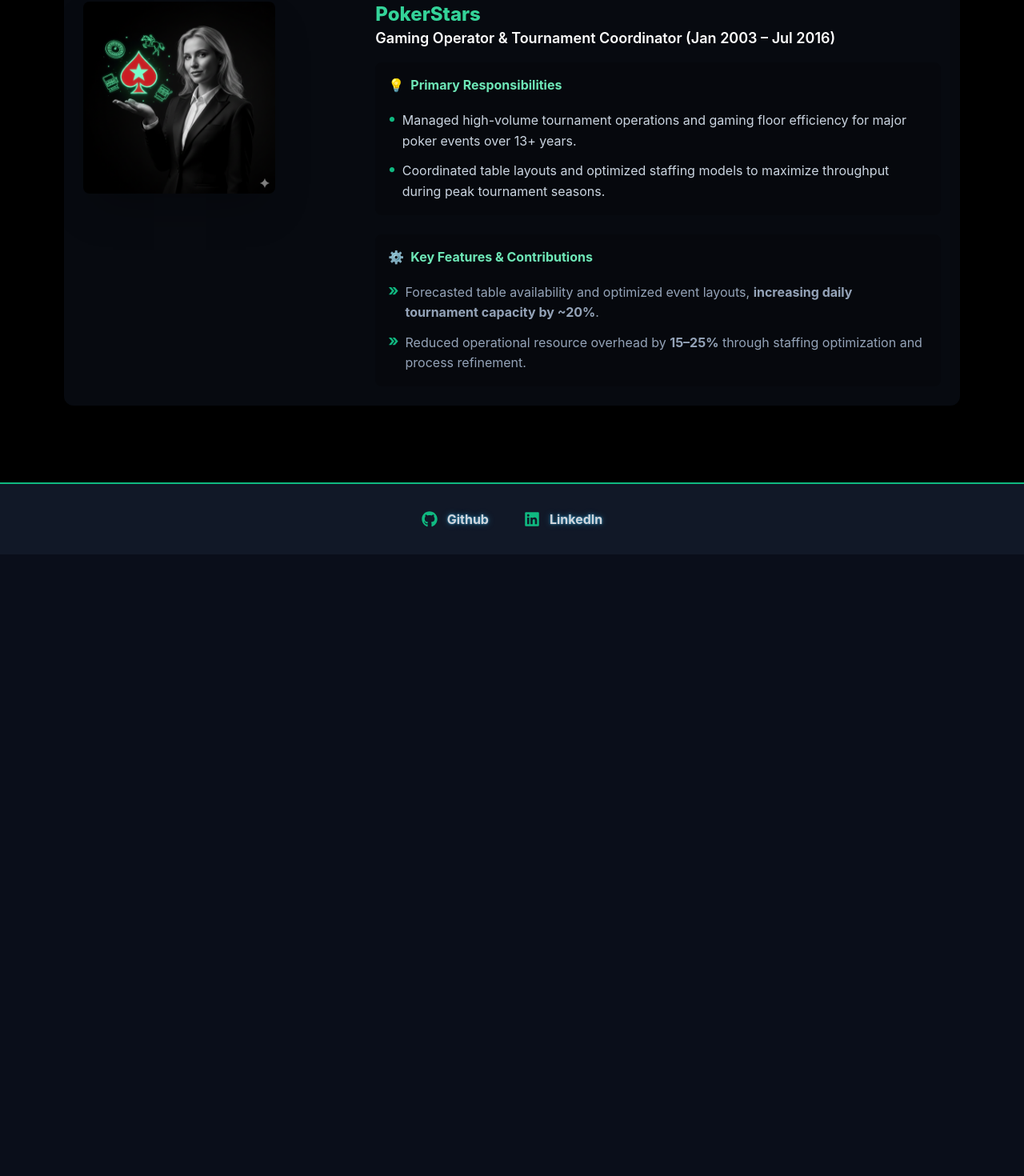
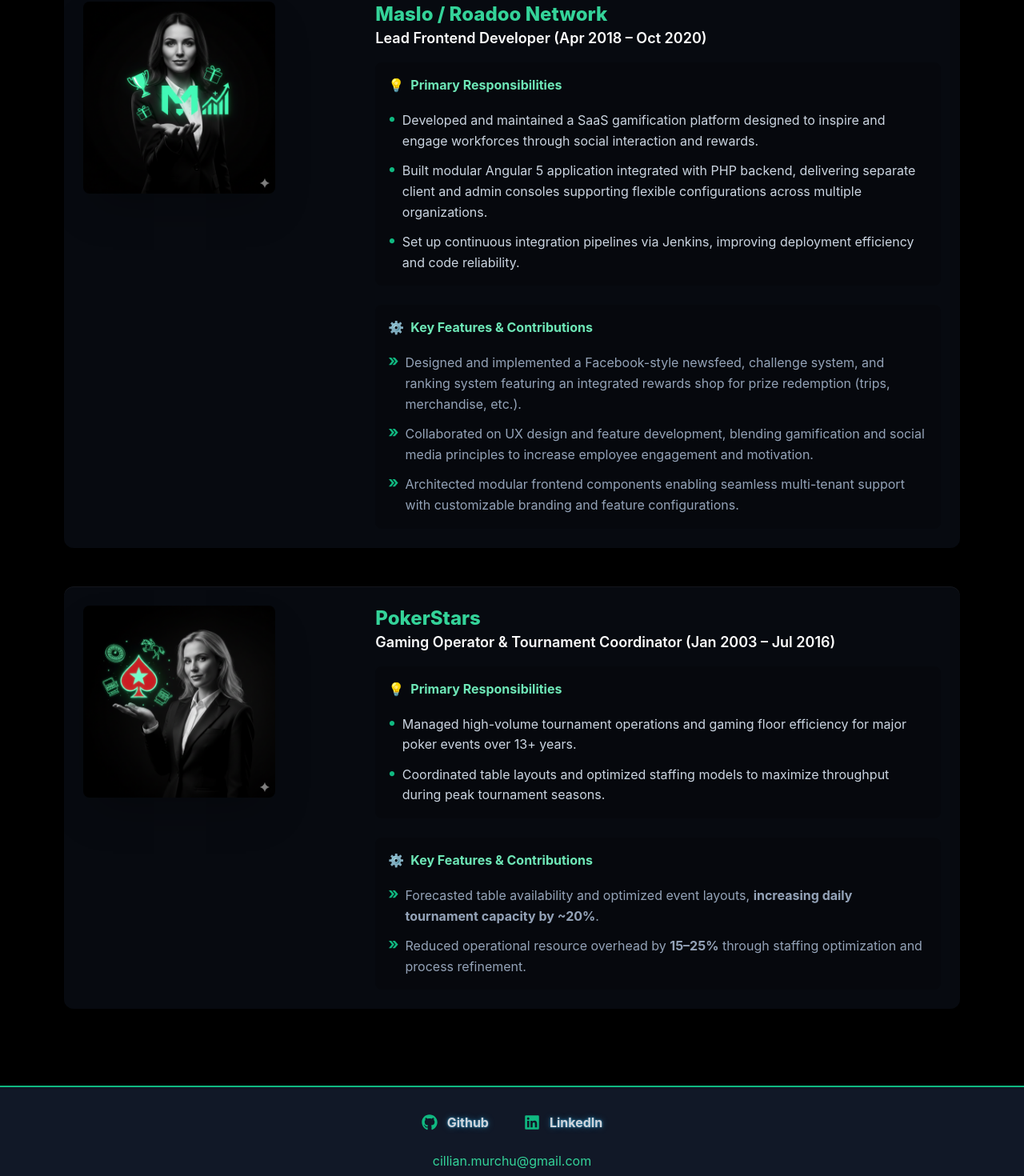
Before and after one commit to CillianOMurchu/portfolio, a React (Vite) app: page /about in a window 1280 px wide. Shown: the part 1880-3350 px from the top of the page at 80% size. Before the commit the page ends 2573 px from the top, so only its background shows below. Built offline with nearby package versions, Linux system fonts and the light colour scheme.

Commit message:
add roadoo

```diff
--- a/src/components/HeroTitle.tsx
+++ b/src/components/HeroTitle.tsx
@@ -81,7 +81,7 @@ const HeroTitle: React.FC<HeroTitleProps> = ({ onItemClick, selectedItem }) => {
                 ? "scale(0.9) translateY(20px)"
                 : "translateY(0)",
               animation: `flyInUp 0.8s cubic-bezier(.4,0,.2,1) forwards`,
-              animationDelay: `${i * 0.5}s`,
+              animationDelay: `${i * 0.15}s`,
               textAlign: "center",
               width: "100%",
               left: 0,
@@ -93,7 +93,7 @@ const HeroTitle: React.FC<HeroTitleProps> = ({ onItemClick, selectedItem }) => {
               ...(item.text === "Hospitality" ? {} : { fontWeight: 700 }),
             }}
             aria-label={item.text}
-            onClick={() => onItemClick?.(item.text as ItemType)}
+            // onClick={() => onItemClick?.(item.text as ItemType)}
             title={selectedItem === (item.text as ItemType) ? "Click to deactivate" : "Click to explore"}
             onMouseEnter={handleMouseEnter}
             onMouseLeave={handleMouseLeave}
--- a/src/components/app/AppRoutes.tsx
+++ b/src/components/app/AppRoutes.tsx
@@ -6,6 +6,7 @@ import About from "./About";
 import Fintech from "./Fintech";
 import Hospitality from "./Hospitality";
 import IGaming from "./iGaming";
+import Contact from "./Contact";
 
 const defaultMotion = {
   initial: { opacity: 0, y: 20 },
@@ -45,6 +46,12 @@ const routeConfigs = [
     screen: <IGaming />,
     motion: defaultMotion,
   },
+  {
+    path: "/contact",
+    key: "contact",
+    screen: <Contact />,
+    motion: defaultMotion,
+  },
 ];
 
 export const AppRoutes: React.FC = () => {
--- /dev/null
+++ b/src/components/app/Contact.tsx
@@ -0,0 +1,65 @@
+import { motion } from "framer-motion";
+
+const Contact = () => {
+  return (
+    <div className="min-h-screen bg-gradient-to-br from-slate-950 via-slate-900 to-black flex items-center justify-center px-4">
+      <motion.div
+        initial={{ opacity: 0, scale: 0.95, y: 20 }}
+        animate={{ opacity: 1, scale: 1, y: 0 }}
+        transition={{ duration: 0.6, ease: "easeOut" }}
+        className="w-full max-w-lg"
+      >
+        {/* Chatbot Container */}
+        <div className="bg-slate-950/50 backdrop-blur-md border-2 border-emerald-500/50 rounded-2xl shadow-2xl overflow-hidden">
+          {/* Header */}
+          {/* <div className="bg-gradient-to-r from-emerald-500/20 to-emerald-400/20 border-b border-emerald-500/30 px-6 py-4"> */}
+          {/* <h2 className="text-emerald-400 font-semibold text-lg">Let's Connect</h2> */}
+          {/* </div> */}
+
+          {/* Chat Content */}
+          <div className="p-8 space-y-6">
+            {/* Message */}
+            <motion.div
+              initial={{ opacity: 0, y: 10 }}
+              animate={{ opacity: 1, y: 0 }}
+              transition={{ delay: 0.3, duration: 0.5 }}
+              className="flex justify-start"
+            >
+              <div className="bg-emerald-500/20 border border-emerald-500/40 rounded-lg px-5 py-3 max-w-xs">
+                <p className="text-emerald-300 text-base leading-relaxed">
+                  Hello there 👋
+                </p>
+              </div>
+            </motion.div>
+
+            {/* Input Area */}
+            <motion.div
+              initial={{ opacity: 0, y: 10 }}
+              animate={{ opacity: 1, y: 0 }}
+              transition={{ delay: 0.5, duration: 0.5 }}
+              className="space-y-3 pt-4"
+            >
+              <input
+                type="text"
+                placeholder="Type a message..."
+                className="w-full px-4 py-3 bg-slate-900/50 border border-emerald-500/30 rounded-lg text-gray-300 placeholder-gray-600 focus:outline-none focus:border-emerald-500/60 focus:ring-1 focus:ring-emerald-500/30 transition-all"
+              />
+              <button className="w-full px-4 py-3 bg-emerald-500/80 hover:bg-emerald-500 text-white font-medium rounded-lg transition-all hover:shadow-lg hover:shadow-emerald-500/20">
+                Send
+              </button>
+            </motion.div>
+          </div>
+
+          {/* Footer Info */}
+          <div className="self-end bg-slate-900/50 border-t border-emerald-500/20 px-6 py-3 text-center">
+            <p className="text-gray-500 text-xs">
+              💬 Let's chat about projects, ideas, or opportunities
+            </p>
+          </div>
+        </div>
+      </motion.div>
+    </div>
+  );
+};
+
+export default Contact;
--- a/src/components/app/HomeScreen.tsx
+++ b/src/components/app/HomeScreen.tsx
@@ -110,7 +110,6 @@ const HomeScreen: React.FC = () => {
         </div>
       </div>
 
-      {/* Scroll Indicator Arrow */}
       {selectedItem && scrollY < 50 && (
         <motion.div
           className="fixed bottom-20 left-1/2 transform -translate-x-1/2 flex flex-col items-center gap-2 z-20 pointer-events-none"
@@ -119,9 +118,6 @@ const HomeScreen: React.FC = () => {
           exit={{ opacity: 0, y: -20 }}
           transition={{ duration: 0.5 }}
         >
-          {/* <div className="text-sm font-medium" style={{ color: theme.scrollIndicatorColor }}>
-            Scroll down
-          </div> */}
           <motion.div
             animate={{ y: [0, 10, 0] }}
             transition={{ duration: 1.5, repeat: Infinity }}
@@ -144,7 +140,6 @@ const HomeScreen: React.FC = () => {
         </motion.div>
       )}
 
-      {/* Description Section - Below Hero */}
       {selectedItem && (
         <motion.div
           className="relative w-full px-4 md:px-8 lg:px-16 py-16"
@@ -157,7 +152,6 @@ const HomeScreen: React.FC = () => {
           }}
         >
           <div className="max-w-4xl mx-auto">
-            {/* Close Button */}
             <div className="flex justify-end mb-4">
               <button
                 onClick={handleCloseDescription}
--- a/src/components/layout/Footer.tsx
+++ b/src/components/layout/Footer.tsx
@@ -9,6 +9,13 @@ const Footer: React.FC = () => (
   >
     <div className="absolute top-0 left-0 w-full" />
     <SocialLinks />
+    <a
+      href="/contact"
+      className="mt-4 text-emerald-400 hover:underline cursor-pointer transition-colors duration-200"
+      aria-label="Contact via email"
+    >
+      cillian.murchu@gmail.com
+    </a>
   </footer>
 );
 
--- a/src/consts/experience-data.tsx
+++ b/src/consts/experience-data.tsx
@@ -1,6 +1,10 @@
 import lighthouseImage from "../assets/about/header-lighthouse.png";
 import betsson from "../assets/about/header-betsson.png";
 import pokerstars from "../assets/about/header-pokerstars.png";
+import roadooImage from "../assets/about/header-roadoo.png";
+
+// TODO: Add Maslo logo image import when available
+// import masloImage from "../assets/about/header-maslo.png";
 
 export const experienceData = [
   {
@@ -41,6 +45,23 @@ export const experienceData = [
     ],
   },
   {
+    id: "1",
+    name: "Maslo / Roadoo Network",
+    title: "Lead Frontend Developer",
+    projectImage: roadooImage, // TODO: Replace with masloImage when available
+    dates: "Apr 2018 – Oct 2020",
+    responsibilities: [
+      "Developed and maintained a SaaS gamification platform designed to inspire and engage workforces through social interaction and rewards.",
+      "Built modular Angular 5 application integrated with PHP backend, delivering separate client and admin consoles supporting flexible configurations across multiple organizations.",
+      "Set up continuous integration pipelines via Jenkins, improving deployment efficiency and code reliability.",
+    ],
+    keyFeatures: [
+      "Designed and implemented a Facebook-style newsfeed, challenge system, and ranking system featuring an integrated rewards shop for prize redemption (trips, merchandise, etc.).",
+      "Collaborated on UX design and feature development, blending gamification and social media principles to increase employee engagement and motivation.",
+      "Architected modular frontend components enabling seamless multi-tenant support with customizable branding and feature configurations.",
+    ],
+  },
+  {
     id: "4",
     name: "PokerStars",
     title: "Gaming Operator & Tournament Coordinator",
```
Also changed, not shown: src/assets/about/header-roadoo.png (added).
